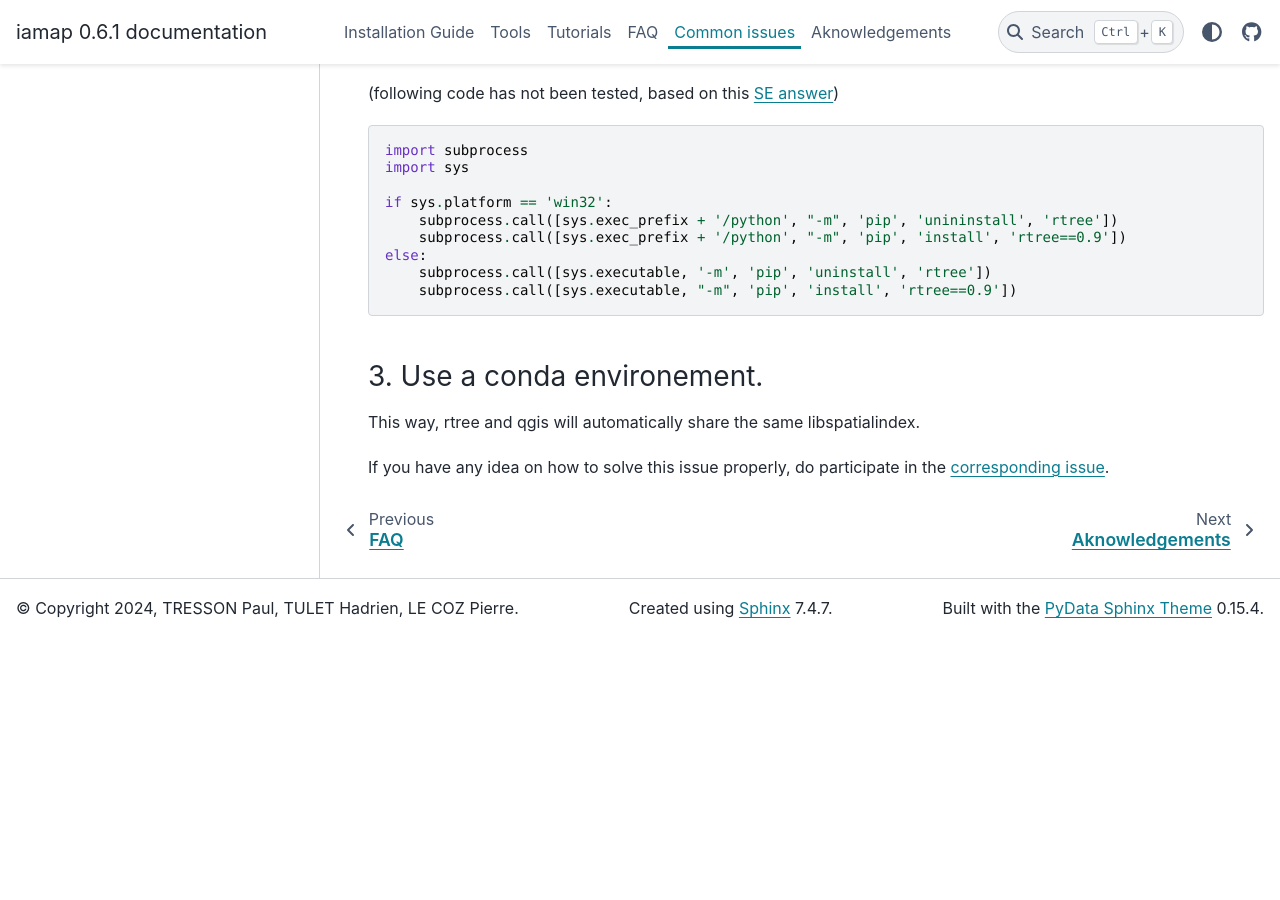
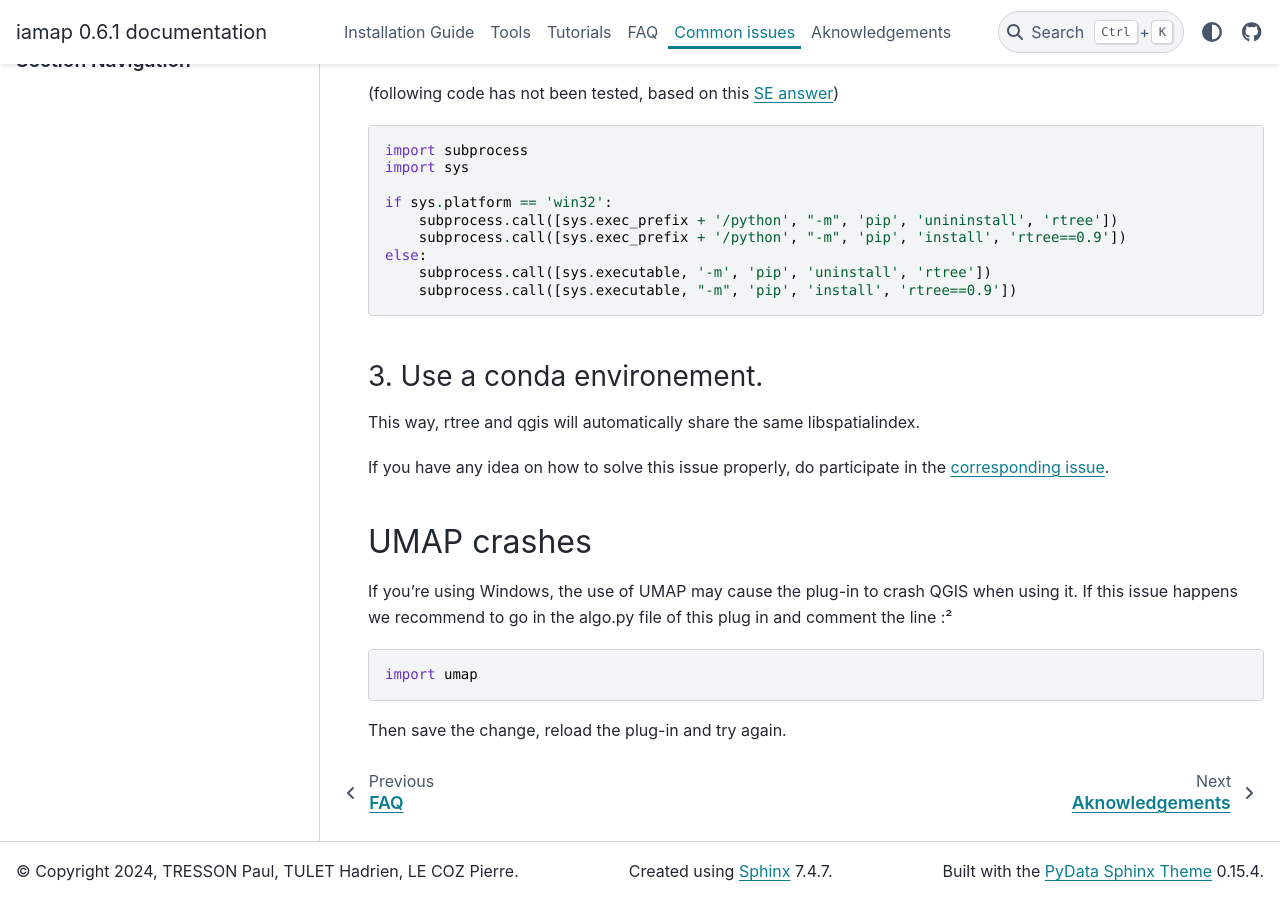
Before and after one commit to umr-amap/iamap, a Sphinx documentation site: the page built from docs/source/issues.md, in a window 1280 px wide and 900 px high, scrolled down 1191 px. Built offline with Sphinx 7.4.7 and the PyData theme 0.15.4, drawn with Linux system fonts in a browser that asks for light colours; before the commit the page ends 1829 px from its top, so only the background shows below that.

Commit message:
remind UMAP crash in the known issues

````diff
--- a/docs/source/issues.md
+++ b/docs/source/issues.md
@@ -1,17 +1,5 @@
 # Common issues
 
-<!-- ### UMAP crashes -->
-
-<!-- Because of these issues, UMAP is disabled by default for now. -->
-
-<!-- If you're using Windows, the use of UMAP may cause the plug-in to crash QGIS when using it. -->
-<!-- If this issue happens we recommend to go in the reduction.py file of this plug in and comment the line : -->
-
-<!-- ``` -->
-<!-- import umap -->
-<!-- ``` -->
-
-<!-- Then save the change, reload the plug-in and try again. -->
 ## Similarity or Random Forest causes QGIS to crash
 
 This crash is due to a bug during `geopandas` reading of a shapefile, only when it has allready read a shapefile. It is probably linked to `fiona` as well. If you have any idea on how to solve this, please do participate in the [corresponding issue](https://github.com/umr-amap/iamap/issues/28).
@@ -68,3 +56,16 @@ else:
 This way, rtree and qgis will automatically share the same libspatialindex.
 
 If you have any idea on how to solve this issue properly, do participate in the [corresponding issue](https://github.com/umr-amap/iamap/issues/13).
+
+
+## UMAP crashes
+
+
+If you're using Windows, the use of UMAP may cause the plug-in to crash QGIS when using it.
+If this issue happens we recommend to go in the algo.py file of this plug in and comment the line :²
+
+```
+import umap
+```
+
+Then save the change, reload the plug-in and try again.
````
